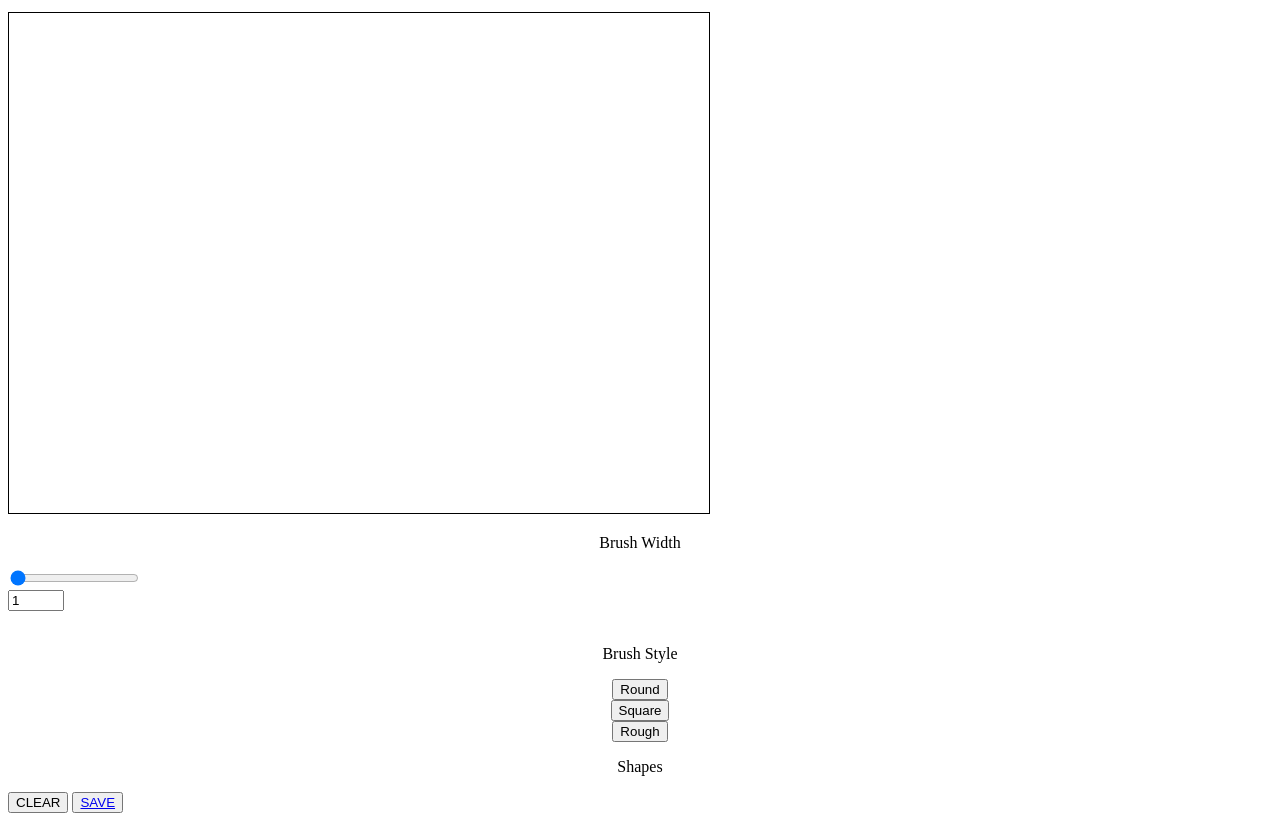
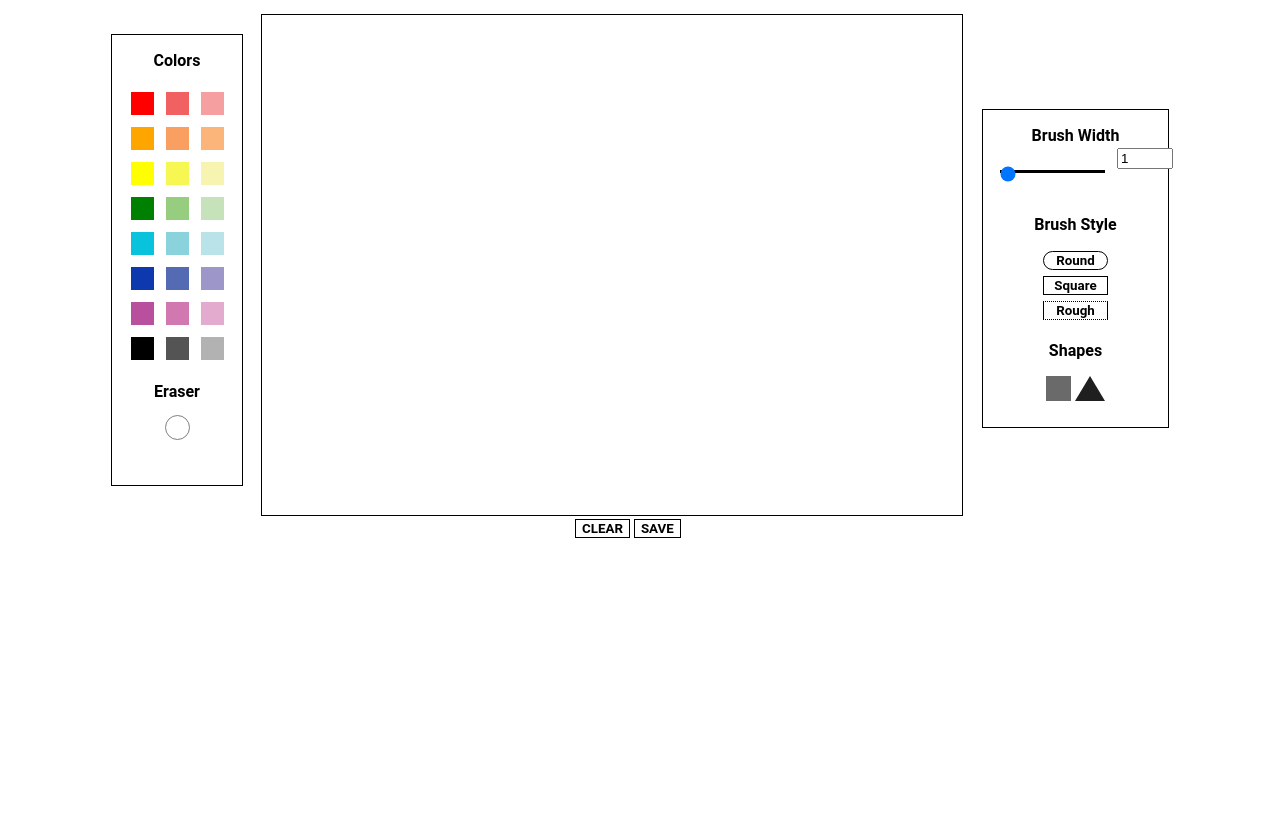
Before and after one commit to snehasharma1111/paint, a website: page index.html in a window 1280 px wide. Shown: the part 124-945 px from the top of the page. After the commit the page ends 800 px from the top, so only its background shows below. Drawn offline with Linux system fonts and the light colour scheme.

Commit message:
completed styling of layout

```diff
--- a/index.html
+++ b/index.html
@@ -4,7 +4,8 @@
 		<meta charset="UTF-8" />
 		<meta http-equiv="X-UA-Compatible" content="IE=edge" />
 		<meta name="viewport" content="width=device-width, initial-scale=1.0" />
-		<title>Document</title>
+		<title>HTML Canvas Paint</title>
+        <link rel="stylesheet" href="./style.css">
 	</head>
 	<body>
 		<div id="paintbg">
--- /dev/null
+++ b/style.scss
@@ -0,0 +1,265 @@
+body {
+	font-family: "Roboto", sans-serif;
+	font-weight: bold;
+}
+
+a {
+	color: black;
+	text-decoration: none;
+}
+
+#title {
+	font-size: 50px;
+	text-align: center;
+	letter-spacing: -2px;
+	font-weight: normal;
+}
+
+#erasing {
+	height: 20px;
+	margin-bottom: 13px;
+}
+
+#contain {
+	padding-left: 13px;
+	height: 280px;
+}
+
+.palette {
+	width: 23px;
+	height: 23px;
+	float: left;
+	margin: 6px;
+}
+
+.shapes {
+	width: 23px;
+	height: 23px;
+	margin: 0 auto;
+	display: inline-block;
+}
+
+#shaperectangle {
+	border: 1px solid transparent;
+	background: #6a6a6a;
+}
+
+#shapetriangle {
+	width: 0;
+	height: 0;
+	border-left: 15px solid transparent;
+	border-right: 15px solid transparent;
+	border-bottom: 25px solid #1f1f1f;
+	display: inline-block;
+	background: white;
+}
+
+.red {
+	background: red;
+}
+
+.red1 {
+	background: #f16161;
+}
+
+.red2 {
+	background: #f69fa0;
+}
+
+.orange {
+	background: orange;
+}
+
+.orange1 {
+	background: #f99f62;
+}
+
+.orange2 {
+	background: #fbb57b;
+}
+
+.blue {
+	background: #09c2db;
+}
+
+.blue1 {
+	background: #8bd3dc;
+}
+
+.blue2 {
+	background: #b9e3e8;
+}
+
+.indigo {
+	background: #0e38ad;
+}
+
+.indigo1 {
+	background: #546ab2;
+}
+
+.indigo2 {
+	background: #9c96c9;
+}
+
+.green {
+	background: green;
+}
+
+.green1 {
+	background: #97cd7e;
+}
+
+.green2 {
+	background: #c6e2bb;
+}
+
+.black {
+	background: black;
+}
+
+.black1 {
+	background: #545454;
+}
+
+.black2 {
+	background: #b2b2b2;
+}
+
+.yellow {
+	background: yellow;
+}
+
+.yellow1 {
+	background: #f7f754;
+}
+
+.yellow2 {
+	background: #f7f4b1;
+}
+
+.purple {
+	background: #b9509e;
+}
+
+.purple1 {
+	background: #d178b1;
+}
+
+.purple2 {
+	background: #e3abce;
+}
+
+.white {
+	background: white;
+	border: 1px solid gray;
+	float: none;
+	margin: 0 auto;
+	border-radius: 50%;
+}
+
+#paintbg {
+	width: 1058px;
+	height: 590px;
+	margin: 0 auto;
+}
+
+#colorpanel {
+	width: 130px;
+	height: 450px;
+	float: left;
+	margin-right: 18px;
+	border: 1px solid black;
+}
+
+#linepanel {
+	margin-top: 75px;
+	width: 185px;
+	height: 317px;
+	float: right;
+	border: 1px solid black;
+}
+
+#canvasarea {
+	width: 700px;
+	height: 500px;
+	float: left;
+	margin-top: -20px;
+}
+
+#space {
+	width: 130px;
+	height: 24px;
+	margin: 0 auto;
+}
+
+#sliderInput {
+	width: 14px;
+	height: 15px;
+	float: right;
+	margin-right: 37px;
+	margin-top: -13px;
+}
+
+.button {
+	background-color: white;
+	color: black;
+	border: 1px solid black;
+	outline: 0;
+	margin-top: 5px;
+	font-family: "Roboto", sans-serif;
+	font-weight: bold;
+}
+
+#round {
+	border-radius: 10px;
+}
+
+#rough {
+	border-style: dotted solid;
+}
+
+input {
+	&.vertical {
+		writing-mode: bt-lr;
+	}
+
+	&[type="button"] {
+		margin-bottom: 5px;
+		background-color: white;
+		color: black;
+		border: 1px solid black;
+		width: 65px;
+		outline: 0;
+		font-weight: bold;
+		font-family: "Roboto", sans-serif;
+	}
+	&[type="range"] {
+		width: 65%;
+		display: inline-block;
+
+		&::-webkit-slider-runnable-track {
+			margin-top: -10px;
+			margin-left: 15px;
+			width: 308px;
+			height: 3px;
+			background: #000;
+			border: none;
+		}
+
+		&::-webkit-slider-thumb {
+			height: 16px;
+			width: 16px;
+			border: 3px solid blue;
+			margin-top: -4px;
+		}
+
+		&:focus {
+			outline: none;
+
+			&::-webkit-slider-runnable-track {
+				background: black;
+			}
+		}
+	}
+}
```
Also changed, not shown: style.css (added).
